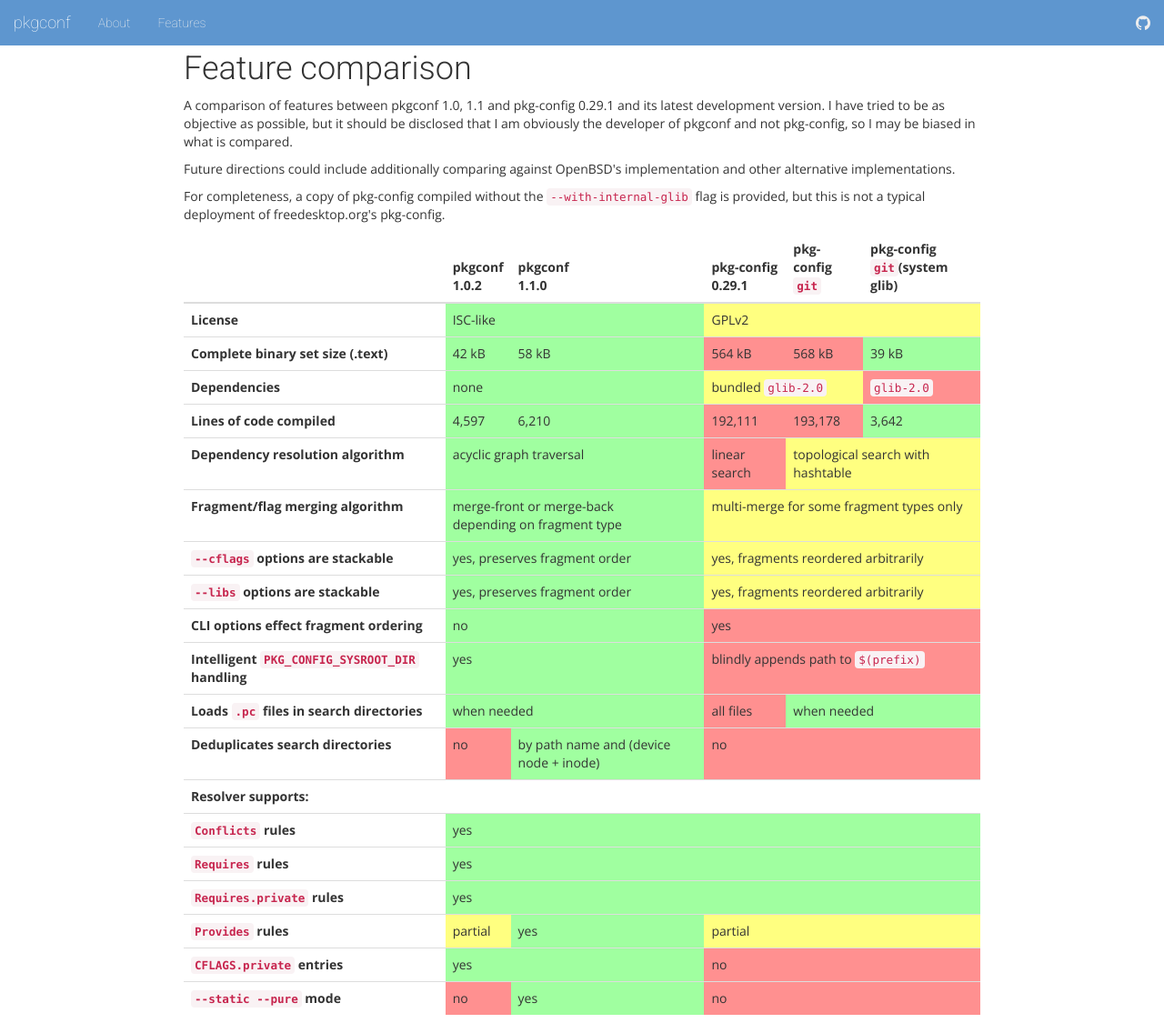
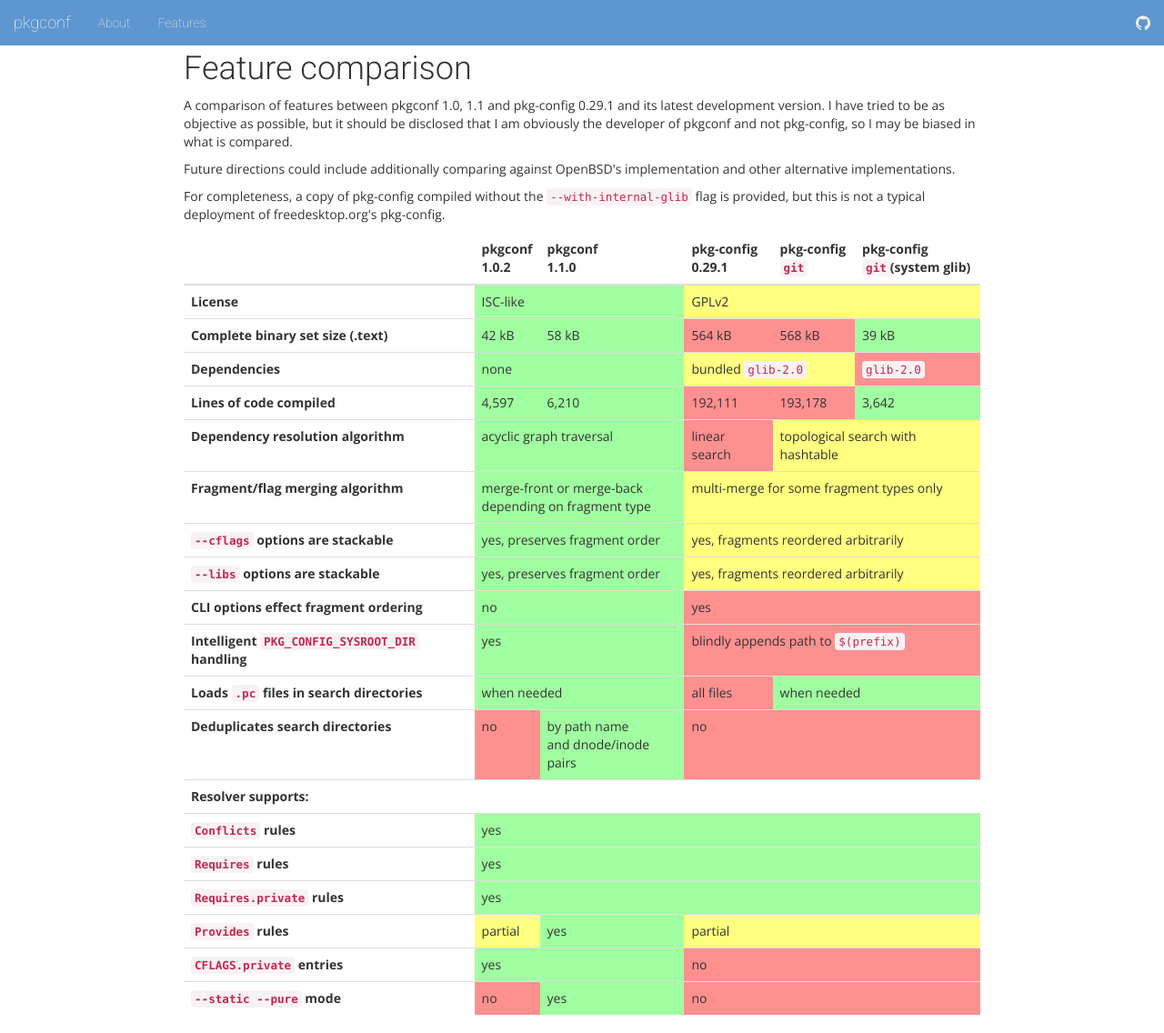
Before and after one commit to pkgconf/pkgconf.github.io, a Jekyll site: the page built from features.html, in a window 1280 px wide and 1136 px high. Shown: the whole window at 91% size. Built offline with Jekyll 4.4.1, drawn with Linux system fonts in a browser that asks for light colours; nearby versions of some CDN libraries.

Commit message:
features: cleanups

```diff
--- a/features.html
+++ b/features.html
@@ -92,7 +92,7 @@
     <tr>
       <th>Deduplicates search directories</th>
       <td class="background-bad">no</td>
-      <td class="background-good">by path name and (device node + inode)</td>
+      <td class="background-good">by path name<br>and dnode/inode pairs</td>
       <td colspan="3" class="background-bad">no</td>
     </tr>
     <tr>
```
